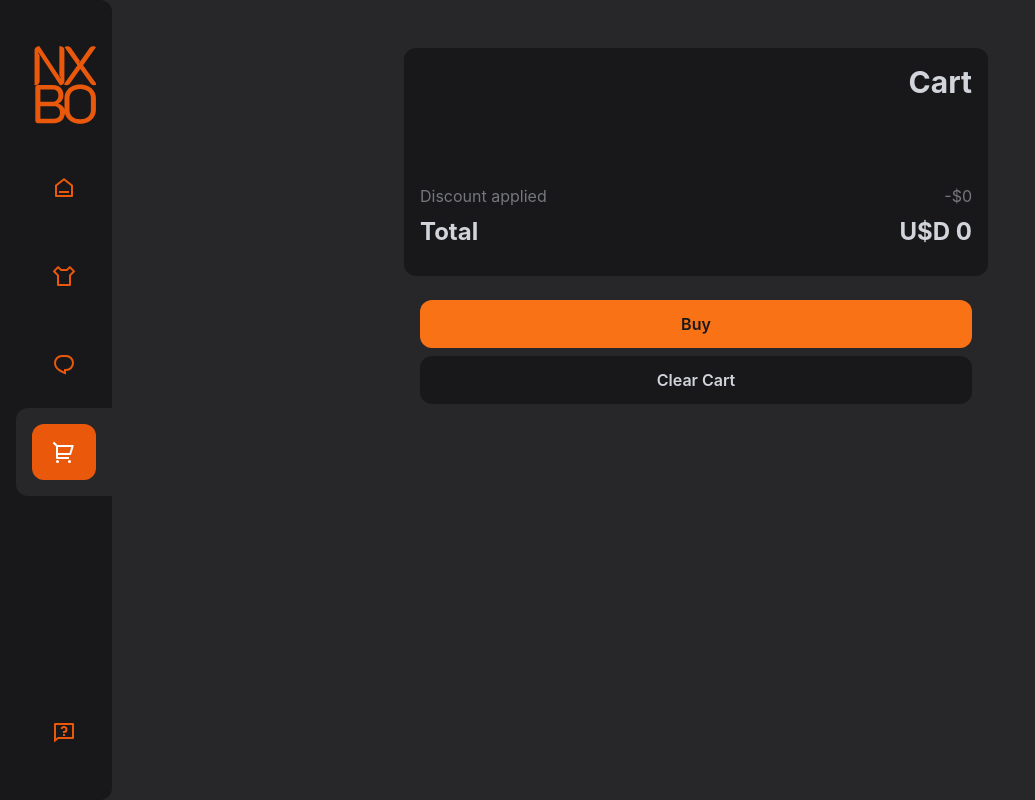
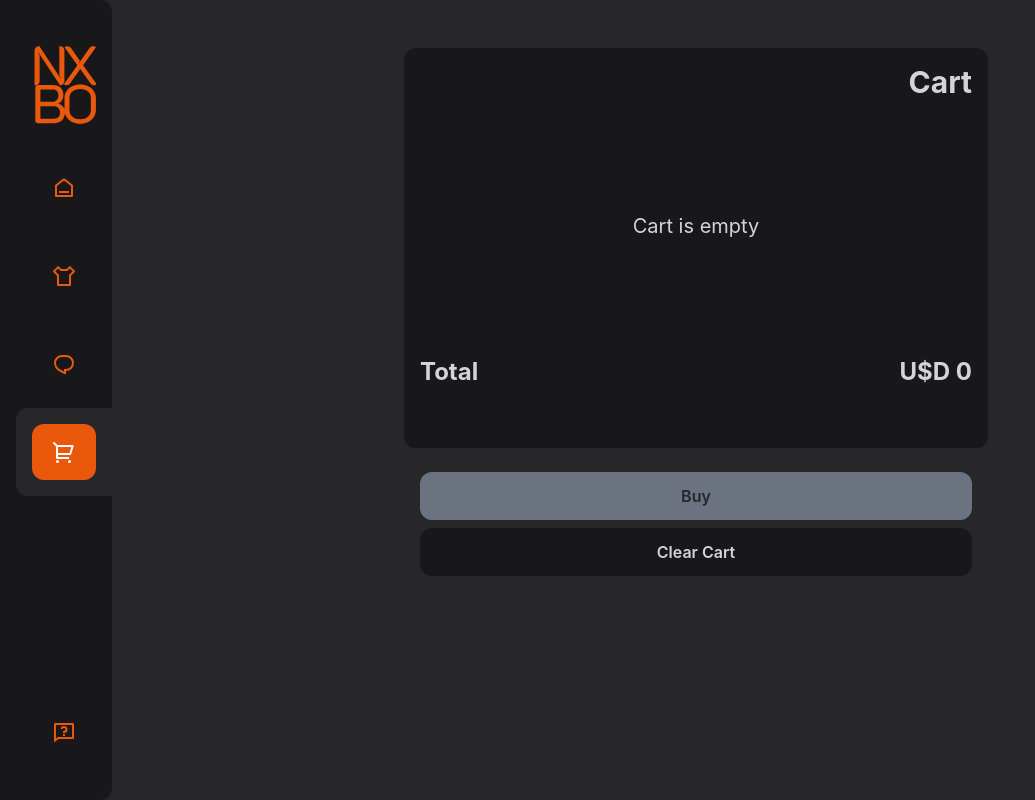
Before and after one commit to MustaCH/NXBOStore, a React (Create React App) app: page /cart in a window 1280 px wide. Shown: the whole page, without its empty margins (0-1035 px from the left). Built offline with nearby package versions, Linux system fonts and the light colour scheme.

Commit message:
[feature] - modified styles in cart and cart item

```diff
--- a/src/components/shared/cart-item/index.jsx
+++ b/src/components/shared/cart-item/index.jsx
@@ -21,23 +21,29 @@ function CartItem({ product }) {
   };
 
   return (
-    <div className="grid grid-cols-9 text-gray-300 bg-zinc-800 p-4 mb-4 rounded-xl md:w-4/5">
-      <div className="col-span-6 flex items-center">
+    <div className="flex justify-between text-gray-300 bg-zinc-800 p-4 mb-4 rounded-xl w-96 md:w-4/5">
+      <div className="flex items-center">
         <Link to={`/cat/:catid/${id}`}>
-          <img className="w-16 h-16 rounded-full" src={pic1} alt={title} />
+          <img
+            className="w-12 h-12 lg:w-20 lg:h-20 rounded-full"
+            src={pic1}
+            alt={title}
+          />
         </Link>
         <div className="ps-4">
-          <p>{title}</p>
-          <p>U$D {finalPrice}</p>
+          <p className="text-xs lg:text-base">{title}</p>
+          <p className="text-sm lg:text-base">U$D {finalPrice}</p>
         </div>
       </div>
-      <div className="col-span-3 grid grid-cols-3 gap-6">
-        <div className="col-span-2 flex items-center gap-4">
-          <p className="bg-zinc-500 p-2 rounded-lg">{quantity}</p>
-          <p>{size === "" ? "One size" : size.toUpperCase()}</p>
-          <p>U$D {totalPrice}</p>
-        </div>
-        <div className="col-span-1 flex items-center">
+      <div className="flex items-center">
+        <div className="flex items-center gap-4">
+          <p className="bg-zinc-500 p-2 rounded-full px-4 py-3 text-sm">
+            {quantity}
+          </p>
+          <p className="text-xs lg:text-base">
+            {size === "" ? "One size" : `Size: ${size.toUpperCase()}`}
+          </p>
+          <p className="text-sm lg:text-base">U$D {totalPrice}</p>
           <button>
             <RiDeleteBin5Line
               onClick={handleDelete}
--- a/src/index.css
+++ b/src/index.css
@@ -15,6 +15,12 @@
   -moz-border-radius: 6px;
   -ms-border-radius: 6px;
   -o-border-radius: 6px;
+}
+
+.cart-scroll::-webkit-scrollbar {
+  width: 0px;
+  background-color: transparent;
+  position: absolute;
 }
 
 body {
--- a/src/screens/cart/index.jsx
+++ b/src/screens/cart/index.jsx
@@ -27,13 +27,27 @@ function Cart() {
           <RiArrowLeftSLine className="lg:hidden absolute left-4 top-4 p-2 box-content text-gray-300 bg-zinc-800 rounded-full text-xl" />
           <h1 className="text-gray-300 font-bold text-3xl p-4">Cart</h1>
         </Link>
-        <div className="flex flex-col items-center py-6">
+
+        {cart.length === 0 ? (
+          <p className="text-center text-xl text-gray-300 py-24">
+            Cart is empty
+          </p>
+        ) : (
+          <div className=" flex flex-col items-center py-6 h-[550px] overflow-y-auto overflow-x-hidden cart-scroll">
             {cart.map((cartItem) => (
               <CartItem key={cartItem.id} product={cartItem} />
             ))}
           </div>
-        <div className="p-4 w-full bottom-0 left-0 h-full lg:h-28">
-          <div className="flex justify-between text-gray-300/50 py-1">
+        )}
+        <div className="fixed bottom-0 w-full lg:relative bg-zinc-800 rounded-tr-2xl rounded-tl-2xl lg:bg-zinc-900 lg:rounded-bl-xl lg:rounded-br-xl">
+          <div className="p-4 flex flex-col lg:h-28">
+            <div
+              className={`${
+                cart.length === 0
+                  ? `hidden`
+                  : `flex justify-between text-gray-300/50 py-1`
+              }`}
+            >
               <p>Discount applied</p>
               <p>-$0</p>
             </div>
@@ -42,7 +56,13 @@ function Cart() {
               <p className="font-bold text-2xl">U$D {totalPrice}</p>
             </div>
             <div className="flex flex-col justify-evenly gap-2 pt-6 lg:pt-12">
-            <button className="bg-orange-500 text-zinc-900 font-semibold p-3 rounded-xl">
+              <button
+                className={`${
+                  cart.length === 0
+                    ? `bg-gray-500 text-zinc-800 font-semibold p-3 lg:mt-8 rounded-xl`
+                    : `bg-orange-500 text-zinc-900 font-semibold p-3 rounded-xl`
+                }`}
+              >
                 Buy
               </button>
               <button
@@ -55,6 +75,7 @@ function Cart() {
           </div>
         </div>
       </div>
+    </div>
   );
 }
 
```
Lines whose indentation alone changed are shown as unchanged.
